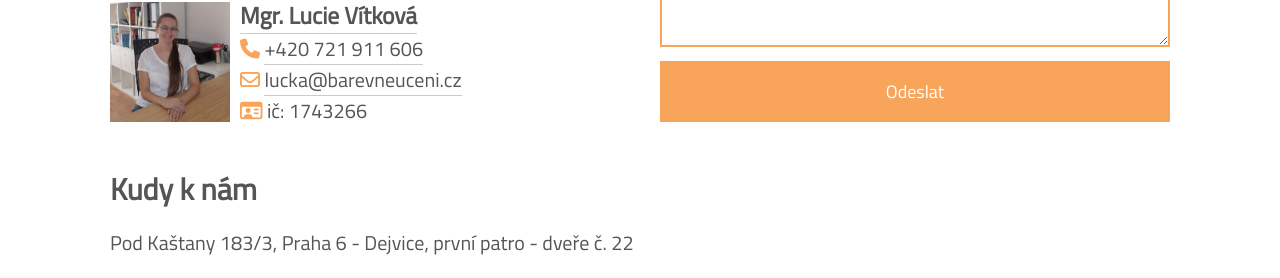
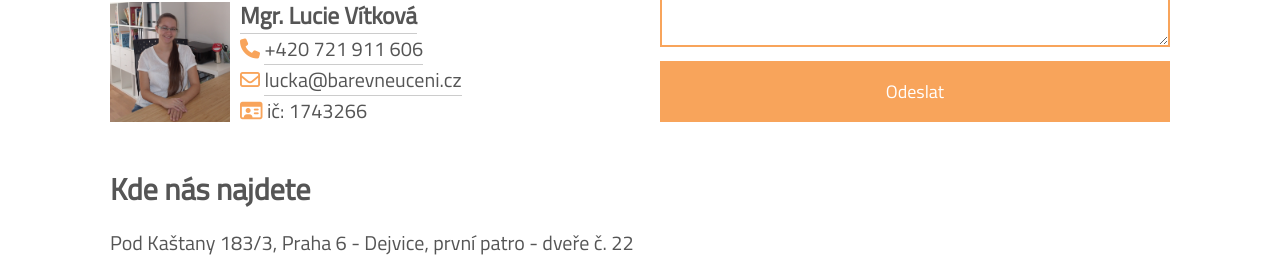
Before and after one commit to JakubTesarek/barevneuceni.cz, a Jekyll site: the page built from index.html, in a window 1280 px wide. Shown: the part 1669-1947 px from the top of the page. Built offline with Jekyll 4.4.1, drawn with Linux system fonts in a browser that asks for light colours; nearby versions of some CDN libraries; grey boxes are pictures that could not be loaded.

Commit message:
close #2

```diff
--- a/assets/css/main.scss
+++ b/assets/css/main.scss
@@ -4,7 +4,6 @@
 /* COLORS */
 
 $front-color: #555555;
-
 $gray-color-back: #cccccc;
 $gray-color-front: #777777;
 $green-color-back: #ccd755;
--- a/index.html
+++ b/index.html
@@ -3,6 +3,15 @@
 description: Barevné Učení - soukromá speciálně-pedagogická praxe
 changefreq: daily
 ---
+
+<div id="fb-root"></div>
+<script>(function(d, s, id) {
+  var js, fjs = d.getElementsByTagName(s)[0];
+  if (d.getElementById(id)) return;
+  js = d.createElement(s); js.id = id;
+  js.src = 'https://connect.facebook.net/cs_CZ/sdk.js#xfbml=1&version=v2.11&appId=228562647603140';
+  fjs.parentNode.insertBefore(js, fjs);
+}(document, 'script', 'facebook-jssdk'));</script>
 
 <header class="strip">
 	<div class="container">
@@ -85,14 +94,14 @@
 
 <section class="strip">
 	<div class="container">
-		<h2 class="">Kudy k nám</h2>
+		<h2 class="">Kde nás najdete</h2>
 		<p>Pod Kaštany 183/3, Praha 6 - Dejvice, první patro - dveře č. 22</p>
 		<div id="maps" class="left half">
-			<iframe src="https://api.mapy.cz/frame?params=%7B%22x%22%3A14.405123968306565%2C%22y%22%3A50.09822889770171%2C%22base%22%3A%2227%22%2C%22layers%22%3A%5B%5D%2C%22zoom%22%3A17%2C%22url%22%3A%22https%3A%2F%2Fen.mapy.cz%2Fs%2F22eYw%22%2C%22mark%22%3A%7B%22x%22%3A%2214.405123968306565%22%2C%22y%22%3A%2250.09822889770171%22%2C%22title%22%3A%22Pod%20Ka%C5%A1tany%20183%2F3%2C%20Praha%22%7D%2C%22overview%22%3Atrue%7D&amp;width=400&amp;height=300&amp;lang=cs-CZ" height="300" frameBorder="0"></iframe>
+			<iframe src="https://www.google.com/maps/embed?pb=!1m18!1m12!1m3!1d1402.2493421141533!2d14.404227075266569!3d50.09815685081143!2m3!1f0!2f0!3f0!3m2!1i1024!2i768!4f13.1!3m3!1m2!1s0x470b9520b6f49757%3A0xdd190d28a9780144!2sPod+ka%C5%A1tany+183%2F3%2C+160+00+Praha+6-Dejvice!5e0!3m2!1scs!2scz!4v1511110653990" frameborder="0" width="400" height="300" style="border:0" allowfullscreen></iframe>
 		</div>
 
 		<div class="right half">
-			<iframe src="https://www.google.com/maps/embed?pb=!1m0!4v1509981073890!6m8!1m7!1sXrfu5I1v8Rpbr7Raa7Na0g!2m2!1d50.09810486623801!2d14.40517591412959!3f7.934695561165849!4f-8.581552952502037!5f0.7820865974627469" height="300" frameborder="0" allowfullscreen></iframe>
+			<div class="fb-page" data-href="https://www.facebook.com/barevneuceni/" data-tabs="timeline" data-width="500" data-height="300" data-small-header="true" data-adapt-container-width="true" data-hide-cover="false" data-show-facepile="false"><blockquote cite="https://www.facebook.com/barevneuceni/" class="fb-xfbml-parse-ignore"><a href="https://www.facebook.com/barevneuceni/">Barevné učení</a></blockquote></div>
 		</div>
 	</div>
 	<div class="clear"></div>
```
